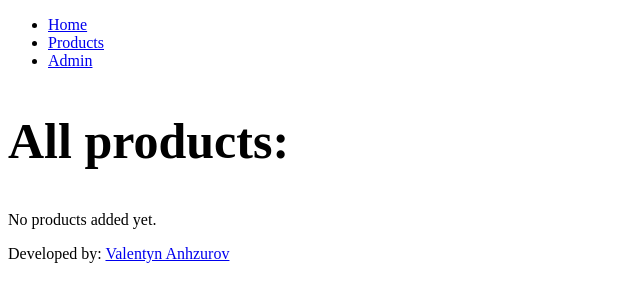
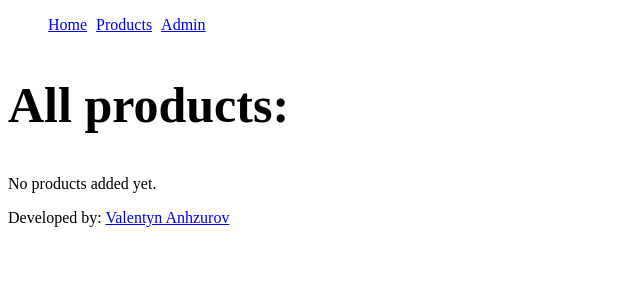
Before and after one commit to anzhurov/django-web-shop, a Django app: template templates/products/products.html in a window 1280 px wide. Shown: the top 302 px of the page, without its empty margins (0-640 px from the left). Run offline with Django 3.2, Linux system fonts and the light colour scheme; the template is opened without the code that fills it, so the values that code supplies are empty.

Commit message:
static-css. Add styles to templates

```diff
--- /dev/null
+++ b/static/products/products.css
@@ -0,0 +1,7 @@
+table {
+    font-size: 30px;
+}
+
+table, th, td {
+  border: 1px solid black;
+}
--- /dev/null
+++ b/static/style.css
@@ -0,0 +1,12 @@
+h1 {
+    font-size: 50px;
+}
+
+ul {
+    list-decoration: none;
+}
+
+ul li {
+ display: inline;
+ margin-right: 5px;
+}
--- a/templates/base.html
+++ b/templates/base.html
@@ -1,14 +1,18 @@
 <!DOCTYPE html>
+
+{% load static %}
+
 <html lang="en">
 <head>
     <meta charset="UTF-8">
     <title>{% block title %}Web Shop{% endblock %}</title>
+    <link rel="stylesheet" href="{% static 'style.css' %}">
 </head>
 <body>
 <nav>
     <ul>
         <li><a href="/">Home</a></li>
-        <li><a href="/product">Products</a></li>
+        <li><a href="/products">Products</a></li>
         <li><a href="/admin">Admin</a></li>
     </ul>
     <div class="content">
--- a/templates/index.html
+++ b/templates/index.html
@@ -1,4 +1,4 @@
 {% extends "base.html" %}
 {% block content %}
-    <h1 style="font-size: 50px">Welcome to shop!</h1>
+    <h1>Welcome to shop!</h1>
 {% endblock %}
--- a/templates/products/products.html
+++ b/templates/products/products.html
@@ -1,8 +1,12 @@
 {% extends "base.html" %}
+
+{% load static %}
+
 {% block content %}
-    <h1 style="font-size: 50px">All products:</h1>
+<link rel="stylesheet" href="{% static '/products/products.css' %}">
+<h1>All products:</h1>
     {% if products %}
-        <table border="1" style="font-size: 30px">
+        <table>
             {% for product in products %}
                 <tr>
                     <td>{{ product.id }}</td>
--- a/web_shop/settings.py
+++ b/web_shop/settings.py
@@ -124,3 +124,4 @@ USE_TZ = True
 # https://docs.djangoproject.com/en/3.0/howto/static-files/
 
 STATIC_URL = '/static/'
+STATICFILES_DIRS = [os.path.join(BASE_DIR, "static")]
--- a/web_shop/urls.py
+++ b/web_shop/urls.py
@@ -20,5 +20,5 @@ from django.views.generic import TemplateView
 urlpatterns = [
     path('', TemplateView.as_view(template_name="index.html")),
     path('admin/', admin.site.urls),
-    path('product/', include('products.urls'))
+    path('products/', include('products.urls'))
 ]
```
